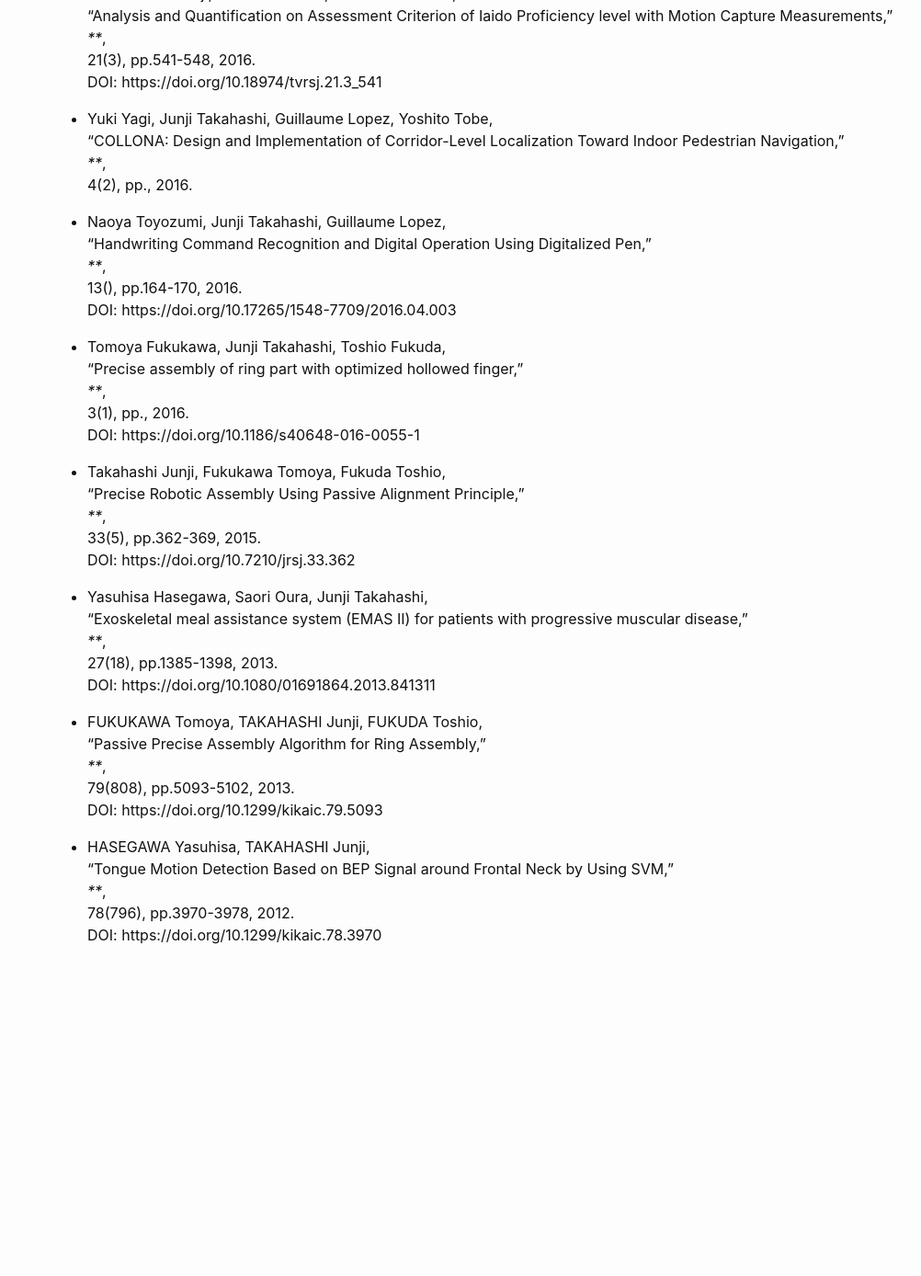
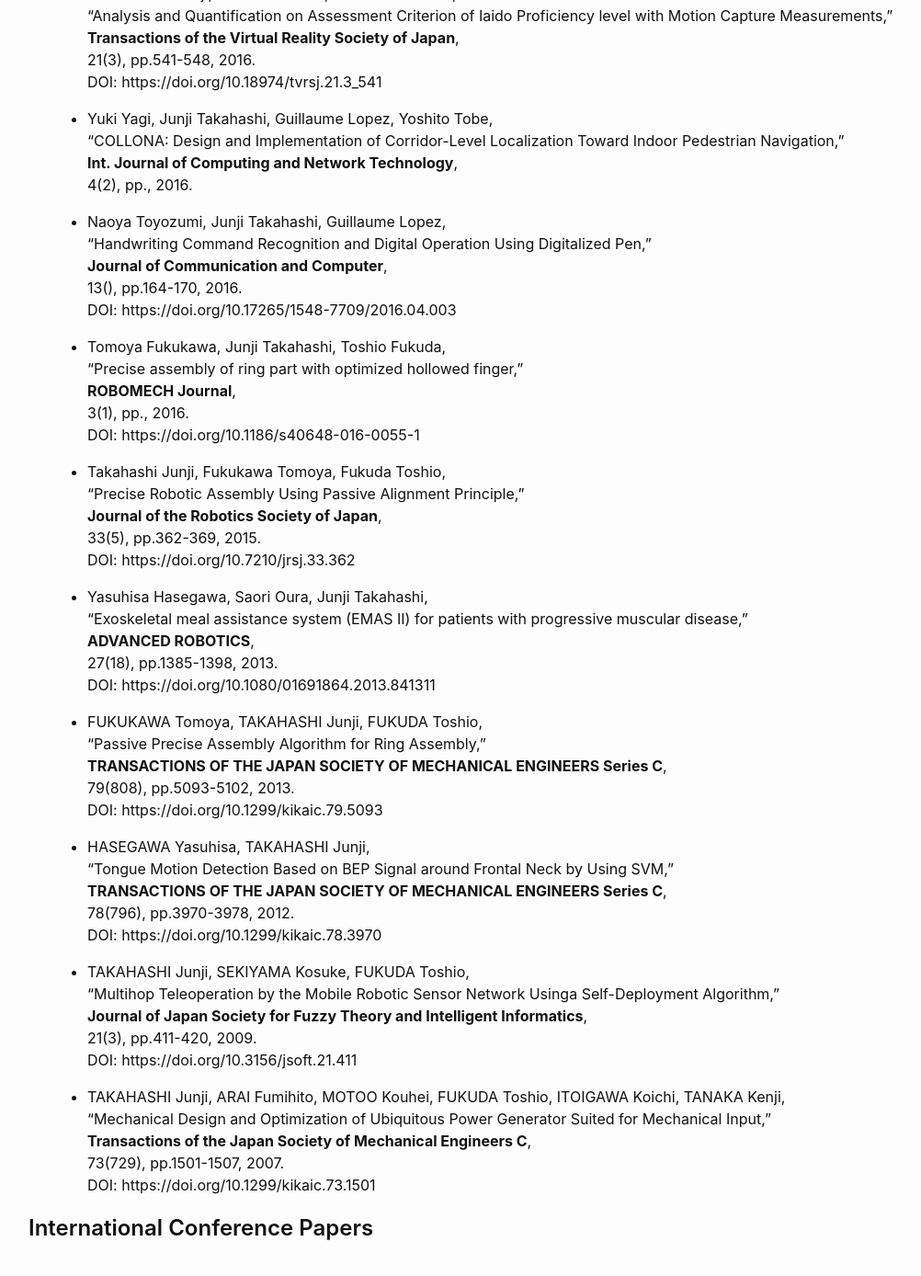
Before and after one commit to tlab-tut/tlab-site, a Jekyll site: the page built from publications.md, in a window 1280 px wide and 1400 px high, scrolled down 1251 px. Shown: the top 1388 px of the window at 92% size, without its empty margins (59-1061 px from the left). Built offline with Jekyll 4.4.1, drawn with Linux system fonts in a browser that asks for light colours; before the commit the page ends 2326 px from its top, so only the background shows below that; some of the changed text lies outside the part shown.

Commit message:
表示調整

```diff
--- a/_data/publications.yml
+++ b/_data/publications.yml
@@ -409,3 +409,70 @@
   venue: 2011 IEEE INTERNATIONAL CONFERENCE ON REHABILITATION ROBOTICS (ICORR)
   year: 2011
   type: international
+- title: Concept sharing between different concept representation robots
+  authors: Junji Takahashi, Kosuke Sekiyama, Toshio Fukuda
+  venue: '2009 IEEE/SICE International Symposium on System Integration: SI International
+    2008 - The 2nd Symposium on System Integration'
+  year: 2009
+  type: international
+  pages: 118-123
+  doi: https://doi.org/10.1109/SI.2009.5384544
+- title: Multihop Teleoperation by the Mobile Robotic Sensor Network Usinga Self-Deployment
+    Algorithm
+  authors: TAKAHASHI Junji, SEKIYAMA Kosuke, FUKUDA Toshio
+  venue: Journal of Japan Society for Fuzzy Theory and Intelligent Informatics
+  year: 2009
+  type: journal
+  volume: '21'
+  number: '3'
+  pages: 411-420
+  doi: https://doi.org/10.3156/jsoft.21.411
+- title: Mobile Robotic Sensor Network Using Vision Tracking
+  authors: Junji Takahashi, M. D. Rokunuzzaman, Kosuke Sekiyama, Toshio Fukuda
+  venue: 2008 IEEE/SICE INTERNATIONAL SYMPOSIUM ON SYSTEM INTEGRATION
+  year: 2008
+  type: international
+  pages: 117-122
+- title: Cooperative Object Tracking with Mobile Robotic Sensor Network
+  authors: Junji Takahashi, Kosuke Sekiyama, Toshio Fukuda
+  venue: DISTRIBUTED AUTONOMOUS ROBOTIC SYSTEMS 8
+  year: 2008
+  type: international
+  pages: 51-62
+- title: Self-deployment algorithm for mobile sensor network based on connection priority
+    criteria with obstacle avoidance
+  authors: Junji Takahashi, Kosuke Sekiyama, Toshio Fukuda
+  venue: 2007 IEEE INTERNATIONAL CONFERENCE ON ROBOTICS AND BIOMIMETICS, VOLS 1-5
+  year: 2007
+  type: international
+  pages: 1434-1439
+  doi: https://doi.org/10.1109/ROBIO.2007.4522375
+- title: Self-deployment algorithm of mobile sensor network based on connection priority
+    criteria
+  authors: Junji Takahashi, Koske Sekiyama, Toshio Fukuda
+  venue: 2007 INTERNATIONAL SYMPOSIUM ON MICRO-NANO MECHATRONICS AND HUMAN SCIENCE,
+    VOLS 1 AND 2
+  year: 2007
+  type: international
+  pages: 564-569
+- title: Mechanical Design and Optimization of Ubiquitous Power Generator Suited for
+    Mechanical Input
+  authors: TAKAHASHI Junji, ARAI Fumihito, MOTOO Kouhei, FUKUDA Toshio, ITOIGAWA Koichi,
+    TANAKA Kenji
+  venue: Transactions of the Japan Society of Mechanical Engineers C
+  year: 2007
+  type: journal
+  volume: '73'
+  number: '729'
+  pages: 1501-1507
+  doi: https://doi.org/10.1299/kikaic.73.1501
+- title: Mechanical design and optimization of ubiquitous power generator suited for
+    mechanical input
+  authors: Junji Takahasi, Toshio Fukuda, Fumihito Arai, Kouichi Itoigawa, Kenji Tanaka,
+    Kouhei Motoo
+  venue: 2006 IEEE/RSJ INTERNATIONAL CONFERENCE ON INTELLIGENT ROBOTS AND SYSTEMS,
+    VOLS 1-12
+  year: 2006
+  type: international
+  pages: 4393-+
+  doi: https://doi.org/10.1109/IROS.2006.282017
--- a/publications.md
+++ b/publications.md
@@ -14,7 +14,18 @@
 {% for pub in journals %}
 - {{ pub.authors }},
   "{{ pub.title }},"
-  **{{ pub.journal }}**,
+  **{{ pub.venue }}**,
   {{ pub.volume }}({{ pub.number }}), pp.{{ pub.pages }}, {{ pub.year }}.
   {% if pub.doi %}DOI: {{ pub.doi }}{% endif %}
 {% endfor %}
+
+## International Conference Papers
+{% assign confs = site.data.publications | where: "type", "international" | sort: "year" | reverse %}
+
+{% for pub in international %}
+- {{ pub.authors }},
+  "{{ pub.title }},"
+  **{{ pub.venue }}**,
+  {{ pub.volume }}({{ pub.number }}), pp.{{ pub.pages }}, {{ pub.year }}.
+  {% if pub.doi %}DOI: {{ pub.doi }}{% endif %}
+{% endfor %}
```
